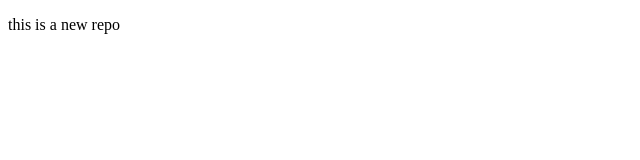
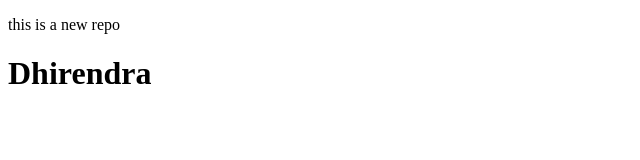
Before and after one commit to Dheeru1803/localrepo, a plain HTML site: page index.html in a window 1280 px wide. Shown: the whole page, without its empty margins (0-640 px from the left). Drawn offline with Linux system fonts and the light colour scheme.

Commit message:
add heading

```diff
--- a/index.html
+++ b/index.html
@@ -7,6 +7,7 @@
 </head>
 <body>
     <p>this is a new repo</p>
+    <h1>Dhirendra</h1>
 
 </body>
 </html>
```
